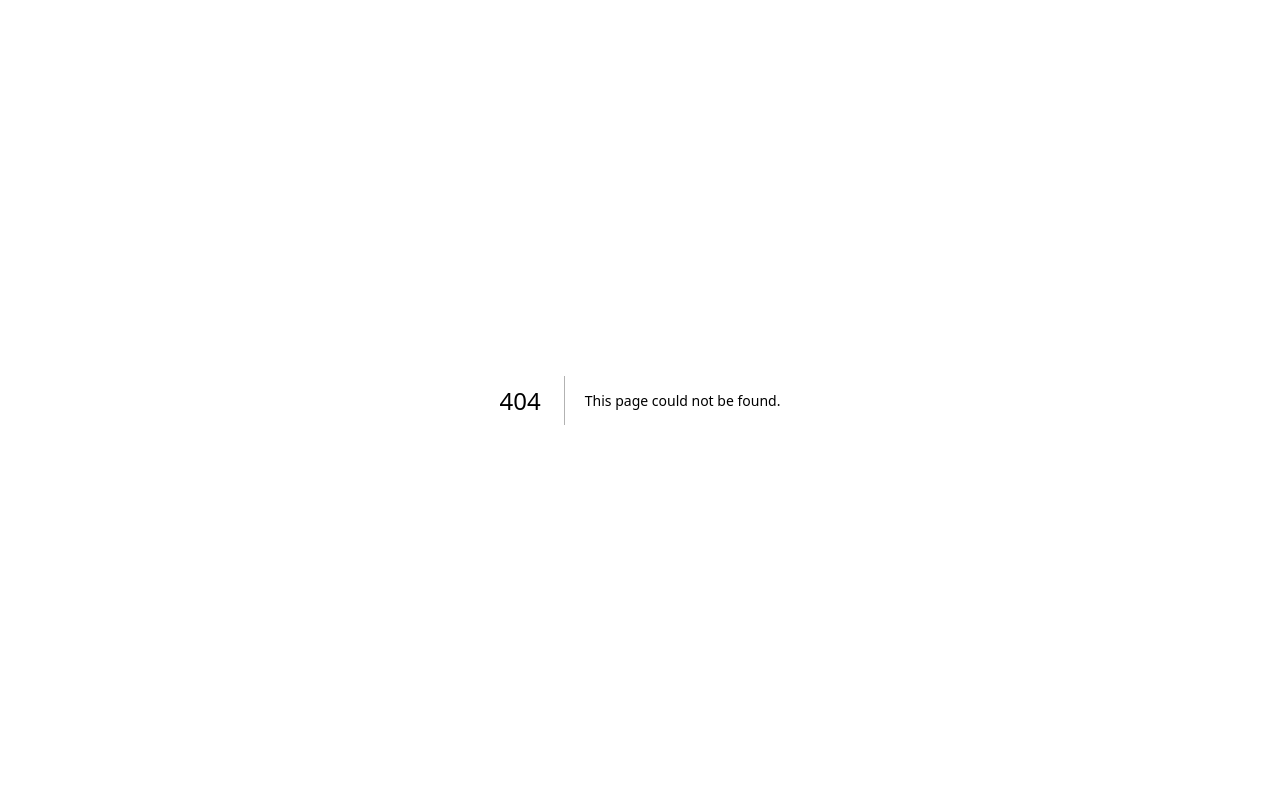
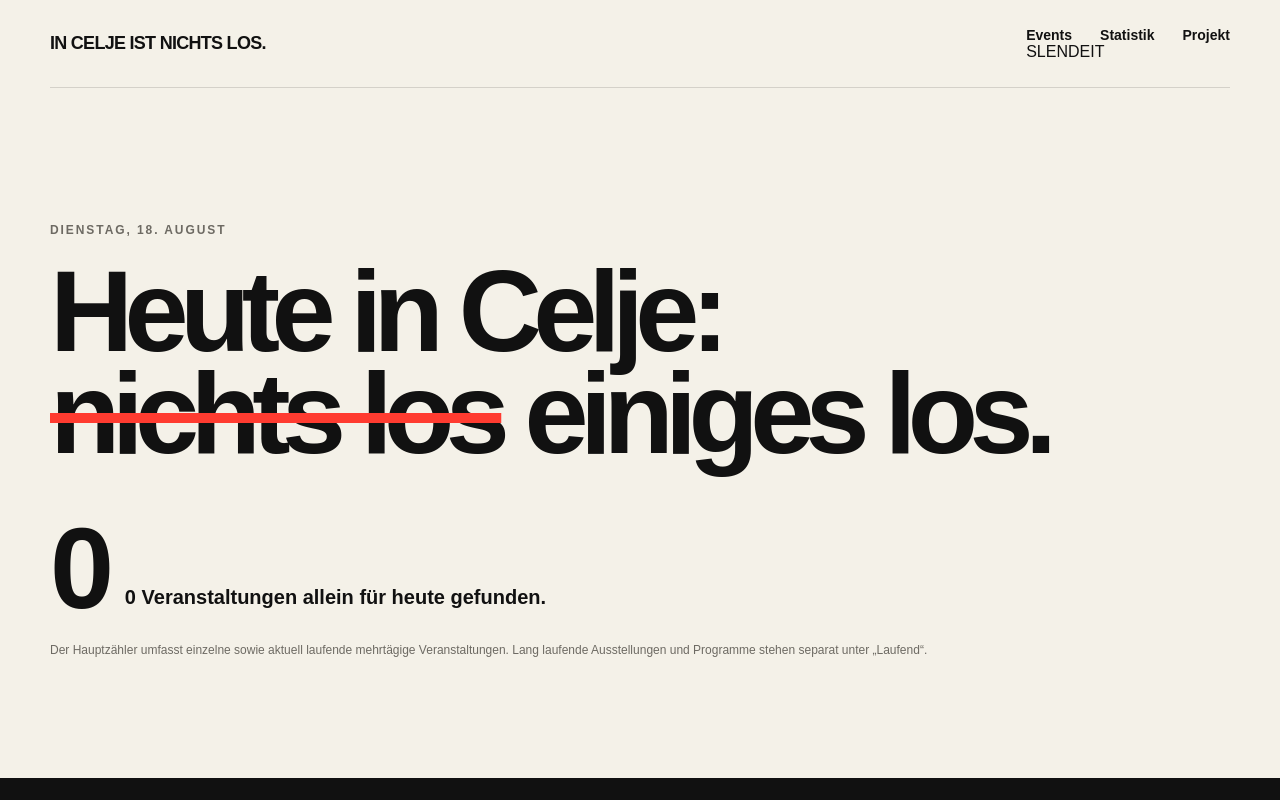
Before and after one commit to tpeki96/vceljusenicnedogaja, a Next.js app: page /de in a window 1280 px wide. Before the commit this address had no page. Shown: the top 800 px of the page. Built offline with nearby package versions, Linux system fonts and the light colour scheme; no server answers; the database is empty.

Commit message:
Add English German and Italian routes

```diff
--- /dev/null
+++ b/app/[lang]/page.js
@@ -0,0 +1,35 @@
+import { notFound } from "next/navigation";
+import LocalizedHome from "../LocalizedHome";
+import { getCopy } from "../../lib/i18n";
+
+const LANGUAGES = ["en", "de", "it"];
+
+export function generateStaticParams() {
+  return LANGUAGES.map((lang) => ({ lang }));
+}
+
+export async function generateMetadata({ params }) {
+  const { lang } = await params;
+  if (!LANGUAGES.includes(lang)) return {};
+  const copy = getCopy(lang);
+
+  return {
+    title: copy.metaTitle,
+    description: copy.metaDescription,
+    alternates: {
+      canonical: `https://vceljusenicnedogaja.si/${lang}`,
+      languages: {
+        "sl-SI": "https://vceljusenicnedogaja.si/",
+        en: "https://vceljusenicnedogaja.si/en",
+        de: "https://vceljusenicnedogaja.si/de",
+        it: "https://vceljusenicnedogaja.si/it",
+      },
+    },
+  };
+}
+
+export default async function LanguageHome({ params }) {
+  const { lang } = await params;
+  if (!LANGUAGES.includes(lang)) notFound();
+  return <LocalizedHome lang={lang} />;
+}
```
